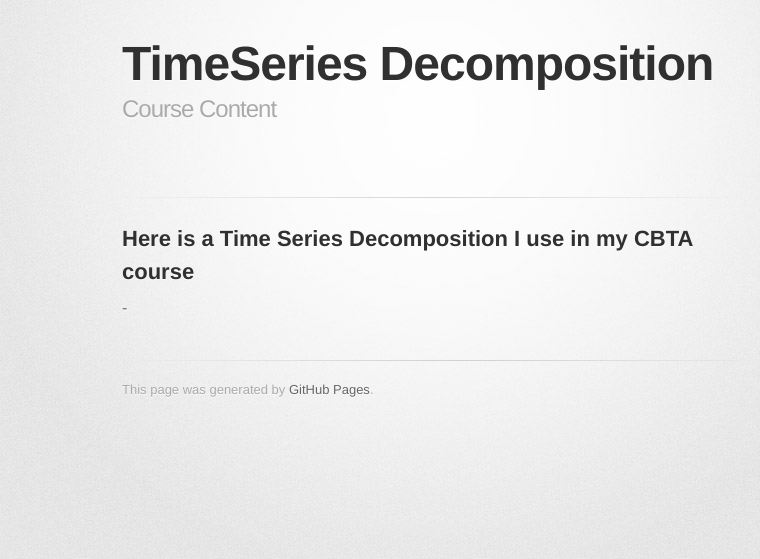
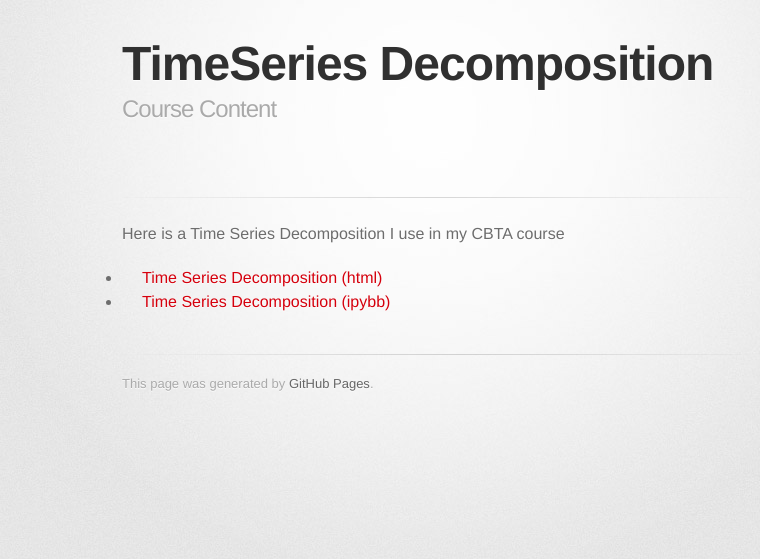
Before and after one commit to kcouther/kcouther.github.io, a Jekyll site: the page built from timeseries/index.md, in a window 1280 px wide. Shown: the top 559 px of the page, without its empty margins (208-968 px from the left). Built offline with Jekyll 4.4.1, drawn with Linux system fonts in a browser that asks for light colours; some web fonts are replaced; our own code applies the rules of GitHub Pages for plain Markdown files.

Commit message:
Update index.md

```diff
--- a/timeseries/index.md
+++ b/timeseries/index.md
@@ -3,5 +3,5 @@ title: TimeSeries Decomposition
 description: Course Content
 ---
 Here is a Time Series Decomposition I use in my CBTA course
--
--
+- [Time Series Decomposition (html)](TimeSeriesDecomposition.html)
+- [Time Series Decomposition (ipybb)](TimeSeriesDecomposition.ipynb)
```
